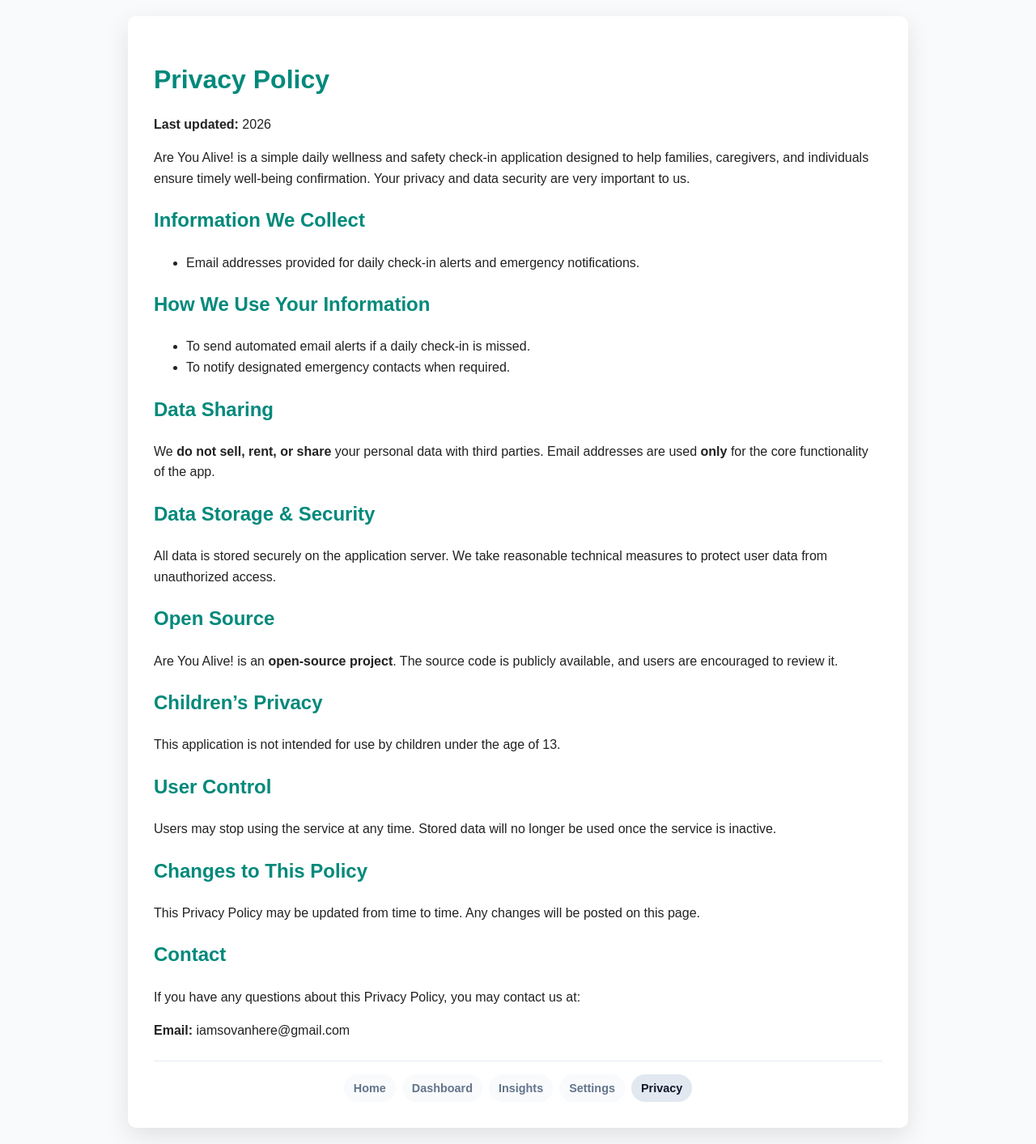
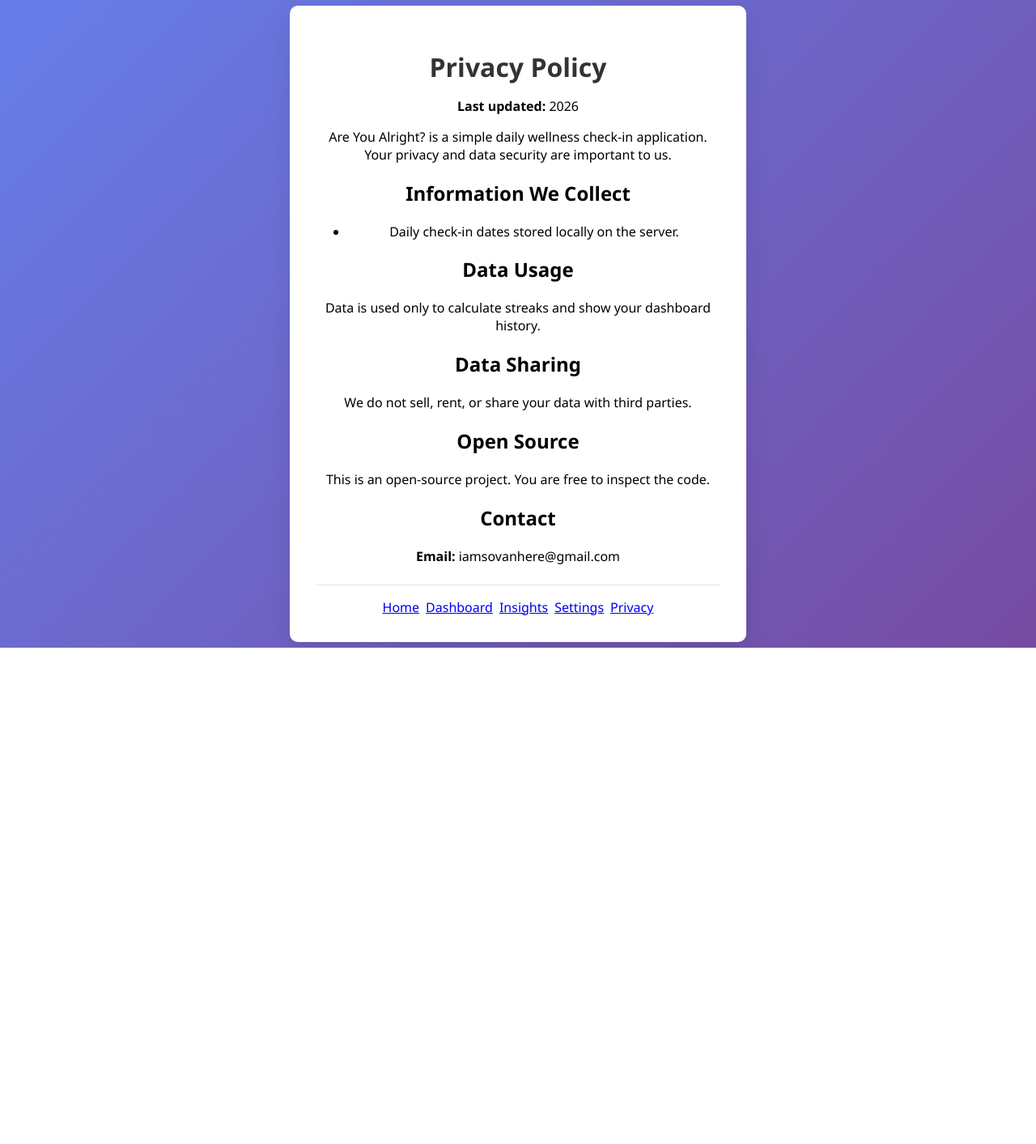
Before and after one commit to SovanMazumdar/are-you-alive, a Flask app: page /privacy in a window 1280 px wide. Shown: the whole page at 81% size. After the commit the page ends 800 px from the top, so only its background shows below. Run offline with Flask 3, Linux system fonts and the light colour scheme.

Commit message:
Rename app branding to Are You Alright (#7)
Renamed the project branding in the README to Are You Alright?, including keyword and install path references that previously used “AreYouAlive”.

Updated main page branding text/title and added an application-name meta tag with the new app name, while keeping existing routes unchanged.

Updated Dashboard, Insights, Settings, and Privacy page titles/headings/meta tags to consistently use Are You Alright? branding.

Testing

✅ python -m compileall app.py templates

⚠️ python app.py (environment limitation: ModuleNotFoundError: No module named 'flask')

```diff
--- a/templates/privacy.html
+++ b/templates/privacy.html
@@ -2,99 +2,53 @@
 <html lang="en">
 <head>
     <meta charset="UTF-8">
-    <title>Privacy Policy - Are You Alive!</title>
+    <meta name="application-name" content="Are You Alright?">
+    <title>Privacy Policy - Are You Alright?</title>
     <meta name="viewport" content="width=device-width, initial-scale=1.0">
     <link rel="stylesheet" href="{{ url_for('static', filename='css/styles.css') }}">
-    <style>
-        body {
-            font-family: Arial, sans-serif;
-            margin: auto;
-            padding: 20px;
-            line-height: 1.6;
-            color: #222;
-            background: #f8fafc;
-            align-items: flex-start;
-        }
-        h1, h2 {
-            color: #00897B;
-        }
-        .privacy-container {
-            max-width: 900px;
-        }
-    </style>
 </head>
 <body>
 
-<div class="container privacy-container">
+<div class="container">
     <h1>Privacy Policy</h1>
     <p><strong>Last updated:</strong> {{ current_year }}</p>
 
     <p>
-Are You Alive! is a simple daily wellness and safety check-in application designed
-to help families, caregivers, and individuals ensure timely well-being confirmation.
-Your privacy and data security are very important to us.
+        Are You Alright? is a simple daily wellness check-in application.
+        Your privacy and data security are important to us.
     </p>
 
     <h2>Information We Collect</h2>
     <ul>
-    <li>Email addresses provided for daily check-in alerts and emergency notifications.</li>
+        <li>Daily check-in dates stored locally on the server.</li>
     </ul>
 
-<h2>How We Use Your Information</h2>
-<ul>
-    <li>To send automated email alerts if a daily check-in is missed.</li>
-    <li>To notify designated emergency contacts when required.</li>
-</ul>
+    <h2>Data Usage</h2>
+    <p>
+        Data is used only to calculate streaks and show your dashboard history.
+    </p>
 
     <h2>Data Sharing</h2>
     <p>
-We <strong>do not sell, rent, or share</strong> your personal data with third parties.
-Email addresses are used <strong>only</strong> for the core functionality of the app.
-</p>
-
-<h2>Data Storage & Security</h2>
-<p>
-All data is stored securely on the application server.
-We take reasonable technical measures to protect user data from unauthorized access.
+        We do not sell, rent, or share your data with third parties.
     </p>
 
     <h2>Open Source</h2>
     <p>
-Are You Alive! is an <strong>open-source project</strong>.
-The source code is publicly available, and users are encouraged to review it.
-</p>
-
-<h2>Children’s Privacy</h2>
-<p>
-This application is not intended for use by children under the age of 13.
-</p>
-
-<h2>User Control</h2>
-<p>
-Users may stop using the service at any time.
-Stored data will no longer be used once the service is inactive.
-</p>
-
-<h2>Changes to This Policy</h2>
-<p>
-This Privacy Policy may be updated from time to time.
-Any changes will be posted on this page.
+        This is an open-source project. You are free to inspect the code.
     </p>
 
     <h2>Contact</h2>
     <p>
-If you have any questions about this Privacy Policy, you may contact us at:
-</p>
-    <p>
         <strong>Email:</strong> iamsovanhere@gmail.com
     </p>
 
-    <nav class="bottom-nav" aria-label="Primary">
-        <a class="nav-item" href="/">Home</a>
-        <a class="nav-item" href="/dashboard">Dashboard</a>
-        <a class="nav-item" href="/insights">Insights</a>
-        <a class="nav-item" href="/settings">Settings</a>
-        <a class="nav-item active" href="/privacy">Privacy</a>
+    <nav class="bottom-nav">
+        <a href="/">Home</a>
+        <a href="/dashboard">Dashboard</a>
+        <a href="/insights">Insights</a>
+        <a href="/settings">Settings</a>
+        <a href="/privacy" class="active">Privacy</a>
     </nav>
 </div>
 
```
Also changed, not shown: app.py (+3 -7 lines), templates/dashboard.html (+11 -51 lines), templates/index.html (+4 -3 lines), templates/insights.html (+9 -8 lines), templates/settings.html (+11 -11 lines), README.md. Lines whose indentation alone changed are shown as unchanged.
